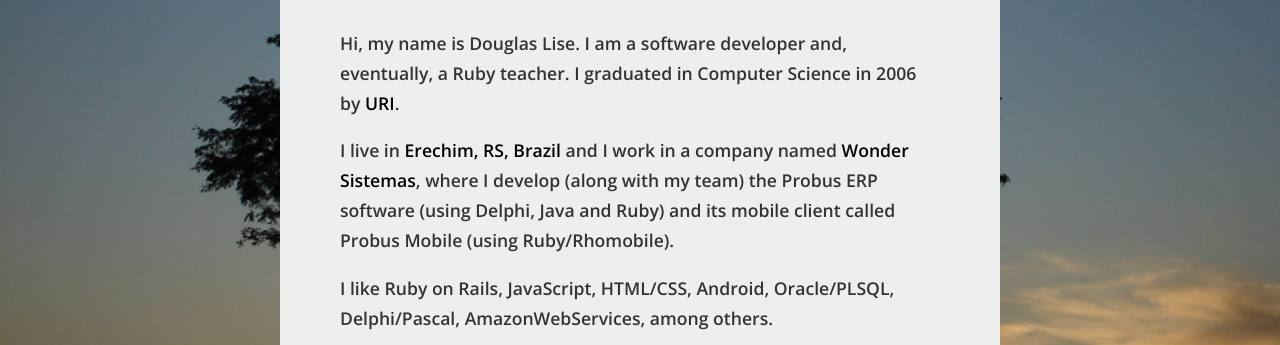
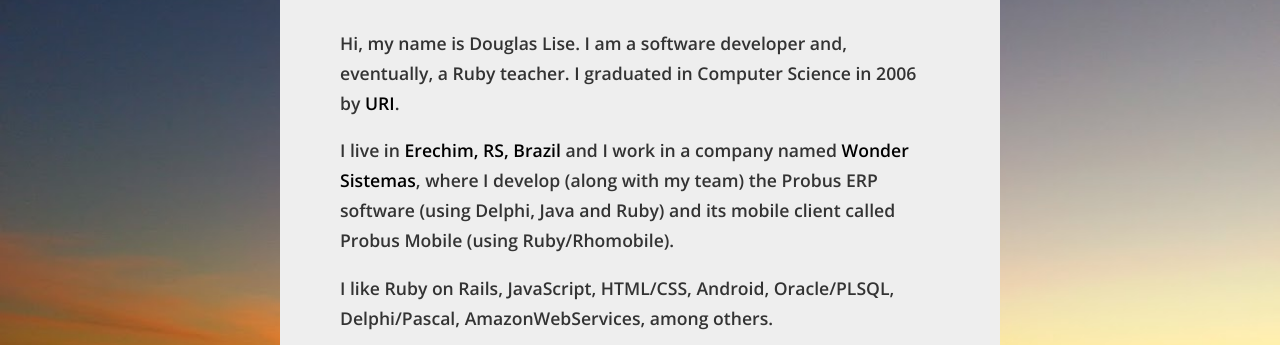
Before and after one commit to douglaslise/douglaslise.github.io, a website: page app/index.html in a window 1280 px wide. Shown: the part 216-561 px from the top of the page. Drawn offline with nearby package versions, Linux system fonts and the light colour scheme; files that its build step writes are made by us from their sources.

Commit message:
Changed background and some configs

```diff
--- a/Gruntfile.js
+++ b/Gruntfile.js
@@ -408,7 +408,7 @@
         'cssmin',
         'uglify',
         'copy:dist',
-        'modernizr',
+        // 'modernizr',
         'rev',
         'usemin'/*,
         'htmlmin'*/
@@ -416,7 +416,7 @@
 
     grunt.registerTask('default', [
         'newer:jshint',
-        'test',
+        // 'test',
         'build',
         's3'
     ]);
--- a/app/styles/main.css
+++ b/app/styles/main.css
@@ -1,7 +1,8 @@
 body {
-    background-image: url('/images/background.jpg');
+    background-image: url('/images/background3.jpg');
     background-size: 100% auto;
-    background-color: #53687C;
+    background-color: black;
+    background-repeat: no-repeat;
     font-family: "Lato";
     font-weight: 600;
     color: #333;
--- a/package.json
+++ b/package.json
@@ -4,7 +4,7 @@
   "version": "0.0.1",
   "dependencies": {},
   "devDependencies": {
-    "grunt": "~0.4.1",
+    "grunt": "~0.4.5",
     "grunt-contrib-copy": "~0.4.1",
     "grunt-contrib-concat": "~0.3.0",
     "grunt-contrib-uglify": "~0.2.0",
@@ -29,7 +29,8 @@
     "load-grunt-tasks": "~0.2.0",
     "time-grunt": "~0.2.0",
     "jshint-stylish": "~0.1.3",
-    "grunt-aws": "~0.3.0"
+    "grunt-aws": "~0.3.0",
+    "grunt-cli": "~1.2.0"
   },
   "engines": {
     "node": ">=0.8.0"
```
Also changed, not shown: app/images/background2.jpg (added), app/images/background3.jpg (added), 1 other file.
